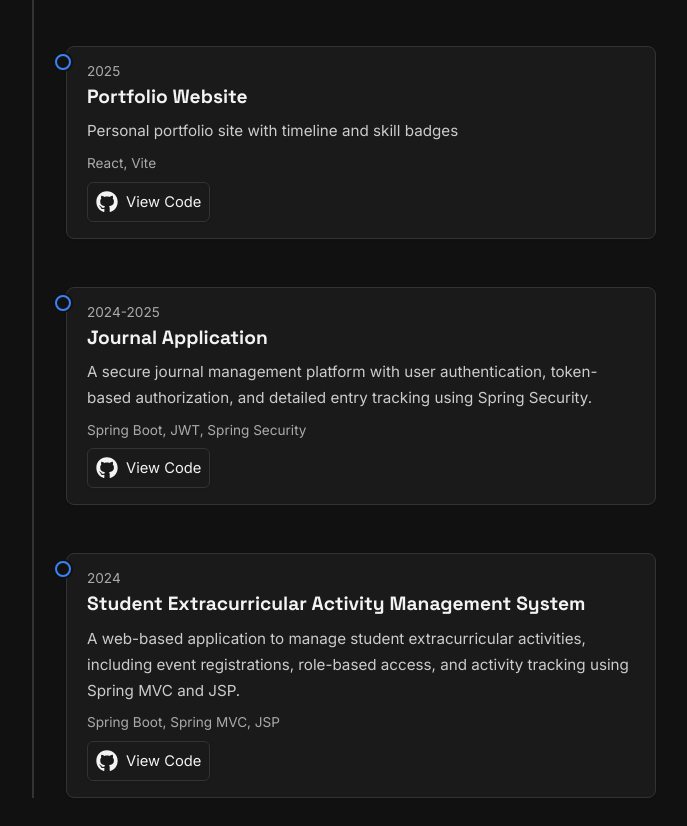
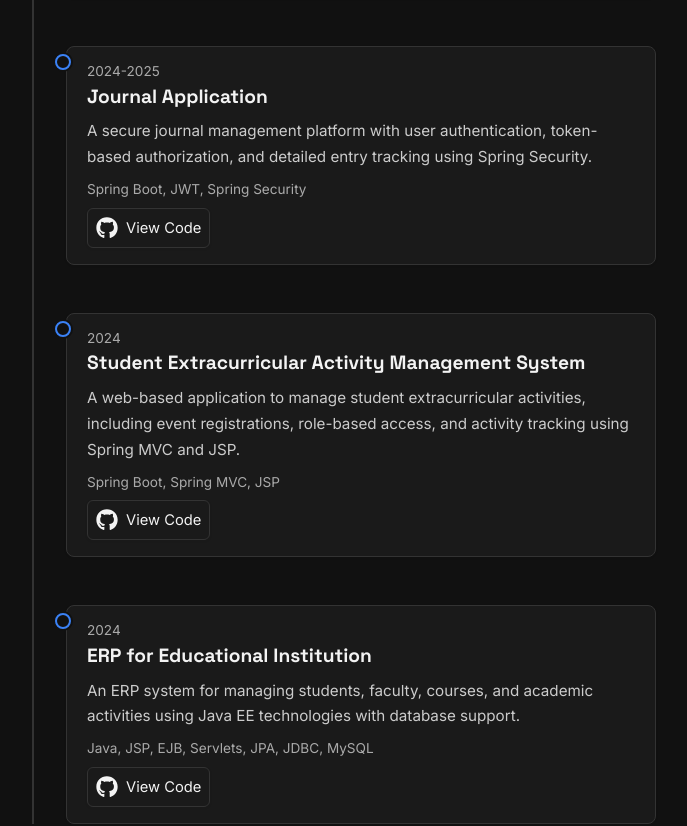
Before and after one commit to sakethappasani/portfolio, a React (Vite) app: page / in a window 1280 px wide. Shown: the part 933-1759 px from the top of the page, without its empty margins (304-991 px from the left). Built offline with nearby package versions, Linux system fonts and the light colour scheme.

Commit message:
Update ProjectTimeline.jsx

```diff
--- a/src/components/ProjectTimeline.jsx
+++ b/src/components/ProjectTimeline.jsx
@@ -9,13 +9,6 @@ const projects = [
     description:
       "A full-stack enterprise application with role-based access control, user and project management, and dynamic dashboards for admins, managers, and developers.",
     repo: "https://github.com/sakethappasani/taskmanagementsystem",
-  },
-  {
-    title: "Portfolio Website",
-    date: "2025",
-    tech: "React, Vite",
-    description: "Personal portfolio site with timeline and skill badges",
-    repo: "https://github.com/sakethappasani/portfolio",
   },
   {
     title: "Journal Application",
@@ -33,6 +26,14 @@ const projects = [
       "A web-based application to manage student extracurricular activities, including event registrations, role-based access, and activity tracking using Spring MVC and JSP.",
     repo: "https://github.com/sakethappasani/student-extracurricular-activity_management-system",
   },
+  {
+  title: "ERP for Educational Institution",
+  date: "2024",
+  tech: "Java, JSP, EJB, Servlets, JPA, JDBC, MySQL",
+  description:
+    "An ERP system for managing students, faculty, courses, and academic activities using Java EE technologies with database support.",
+  repo: "https://github.com/sakethappasani/erp_ep_project",
+}
 ];
 
 const ProjectsTimeline = () => {
```
